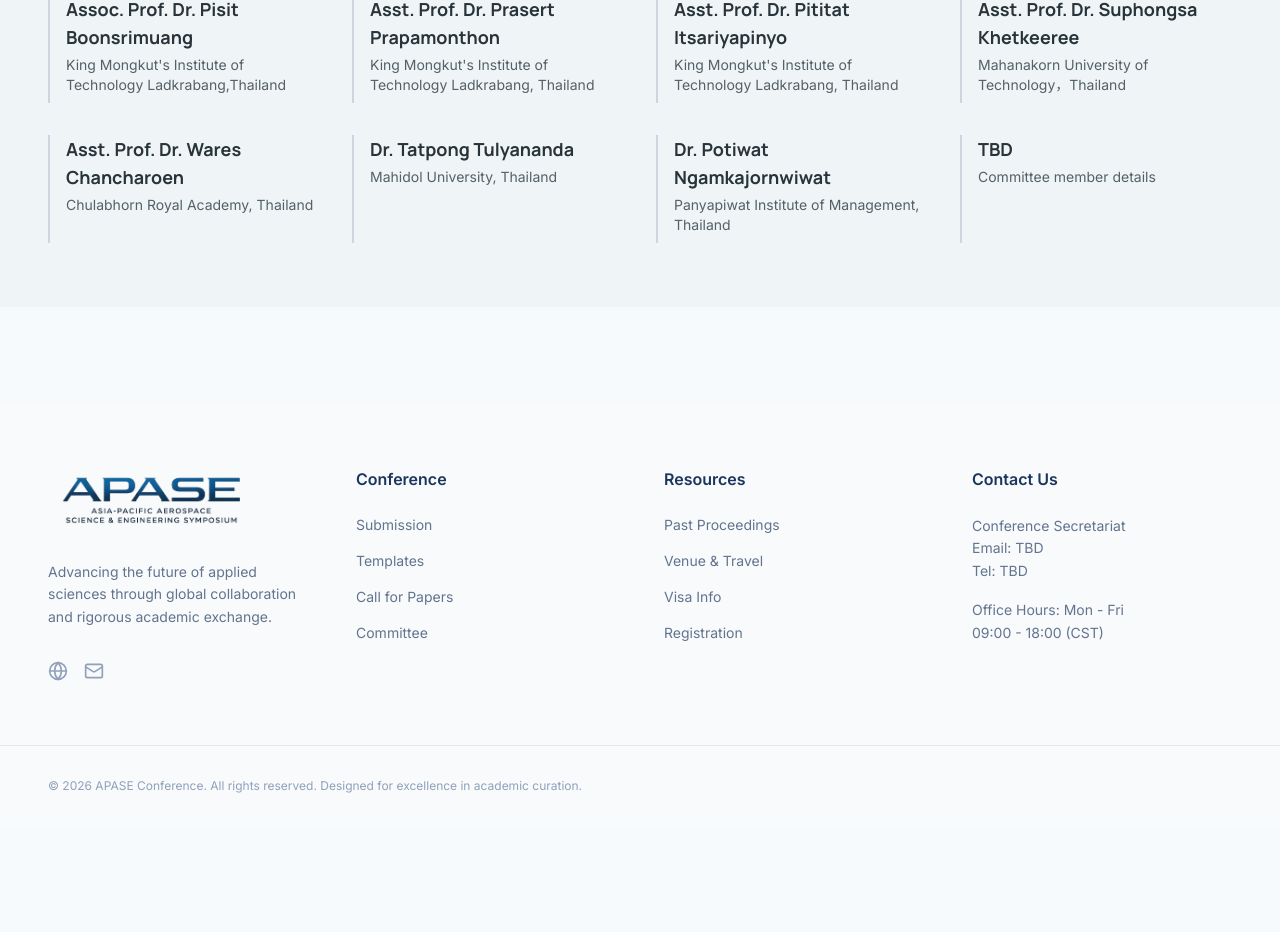
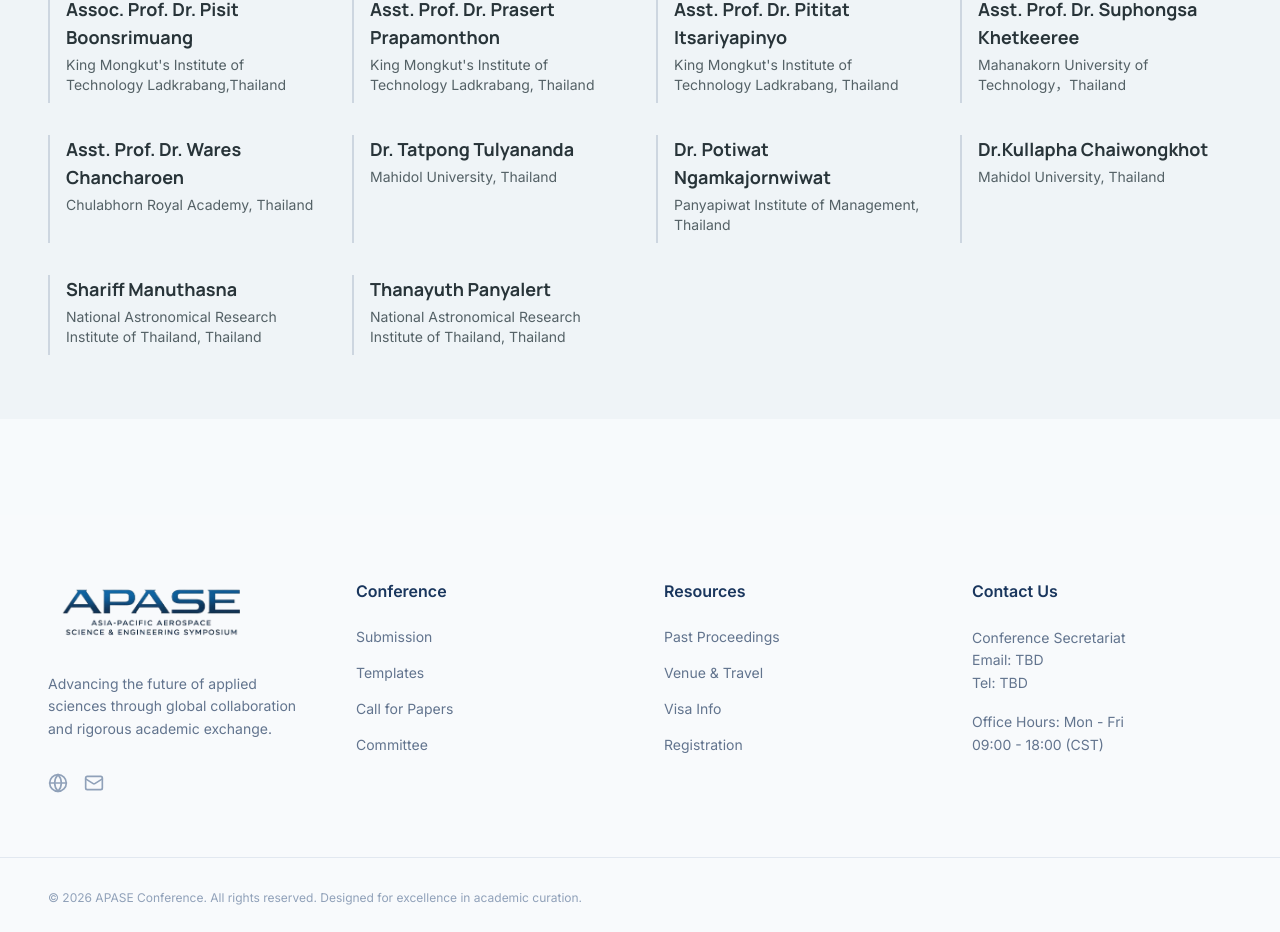
Before and after one commit to ascomlab/apase-web, a Next.js app: page /committee in a window 1280 px wide. Shown: the part 2793-3725 px from the top of the page. Before the commit the page ends 3619 px from the top, so only its background shows below. Built offline with nearby package versions, Linux system fonts and the light colour scheme.

Commit message:
Update page.tsx

```diff
--- a/app/committee/page.tsx
+++ b/app/committee/page.tsx
@@ -123,10 +123,20 @@ const technicalCommittee = [
     badge: null,
   },
 
+   {
+    name: "Dr.Kullapha Chaiwongkhot",
+    description: "Mahidol University, Thailand",
+    badge: null,
+  },
 
   {
-    name: "TBD",
-    description: "Committee member details",
+    name: "Shariff Manuthasna",
+    description: "National Astronomical Research Institute of Thailand, Thailand",
+    badge: null,
+  },
+  {
+    name: "Thanayuth Panyalert",
+    description: "National Astronomical Research Institute of Thailand, Thailand",
     badge: null,
   },
 
```
